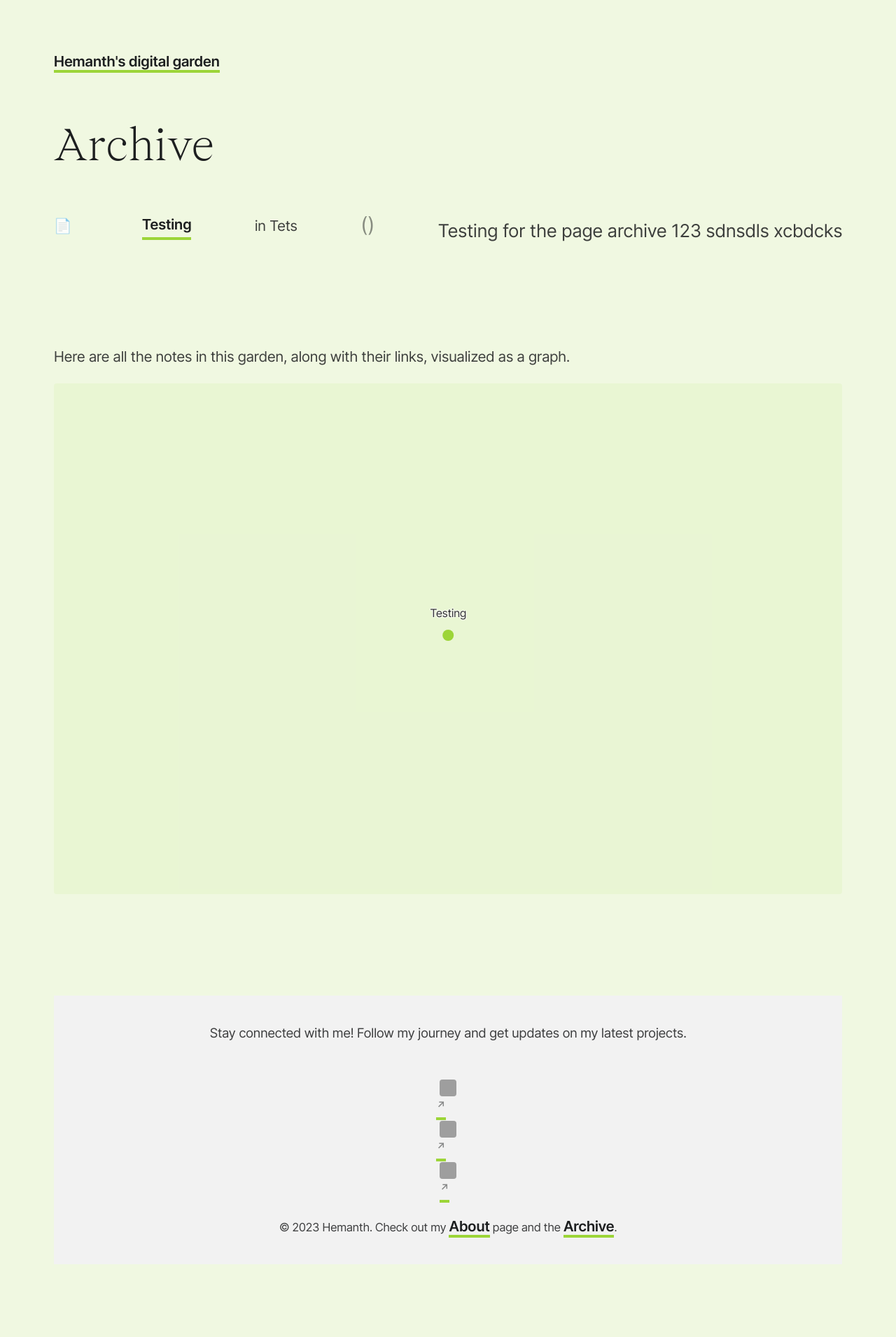
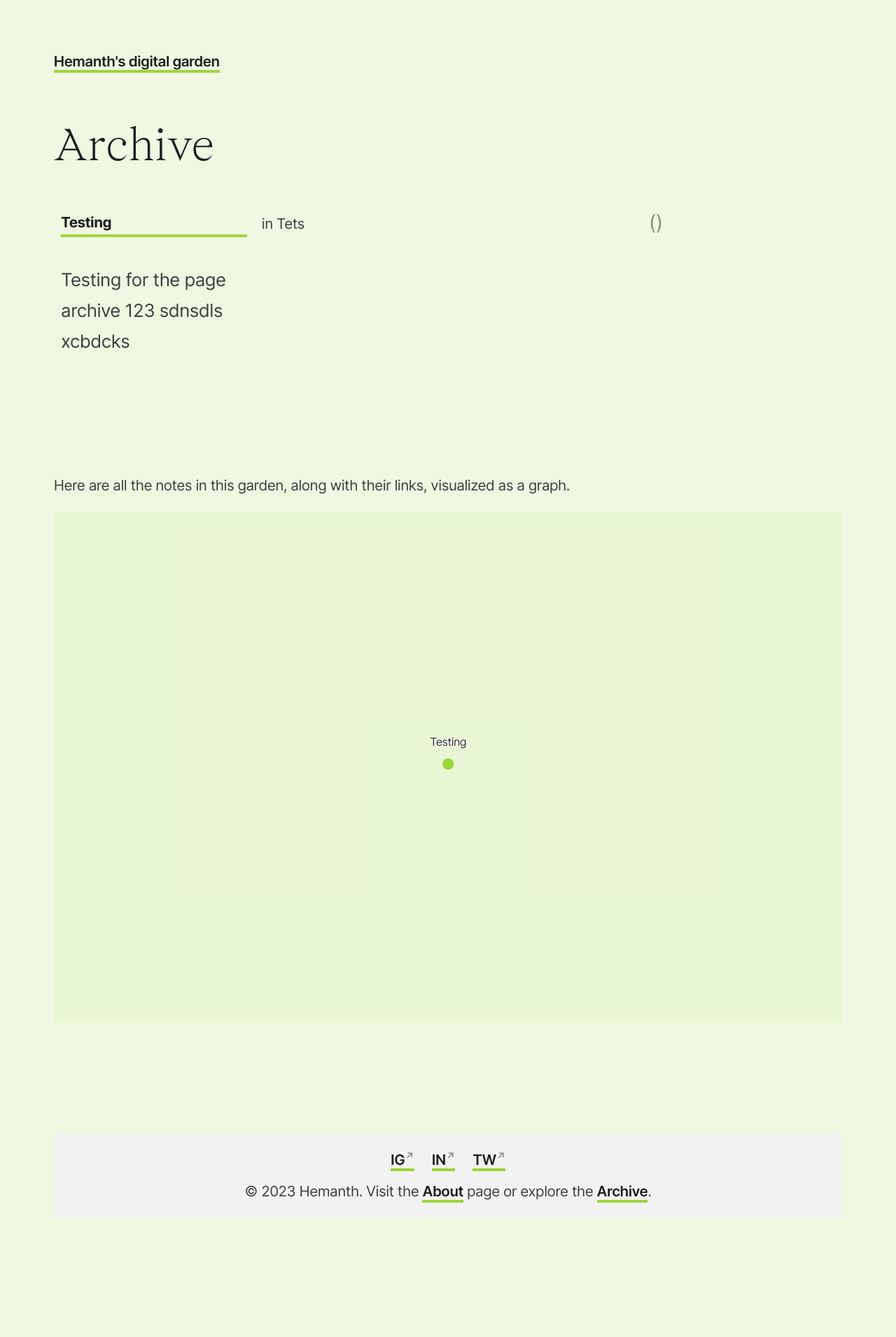
Before and after one commit to hemanthkapa/web-page, a Jekyll site: the page built from _pages/archive.md, in a window 1280 px wide. Shown: the whole page at 70% size. Built offline with Jekyll 4.4.1, drawn with Linux system fonts in a browser that asks for light colours; after the commit the page ends 1845 px from its top, so only the background shows below that; grey boxes are pictures that could not be loaded.

Commit message:
changes made

```diff
--- a/_config.yml
+++ b/_config.yml
@@ -1,51 +1,57 @@
 title: Hemanth's digital garden
 url: "https://zesty-starlight-5f6b13.netlify.app/"
 favicon: 🥬
-include: ["_pages"]
 
 # https://jekyllrb.com/docs/configuration/options/
 timezone: America/New_York
 
-# Comment out .htaccess if you're uploading to a non-Apache server such as Netlify
-include: [".htaccess"]
+# The 'include' field should list all directories and files that need to be included in the build process.
+# However, it should be stated only once with all necessary items in a single array.
+include:
+  - "_pages"
+  - ".htaccess" # Include .htaccess only if you are using an Apache server. Comment out if on Netlify.
 
-# Remove obsidian-templates and delete the folder if you aren't using Obsidian Templates plugin
-exclude: ["_includes/notes_graph.json", "obsidian-templates"]
+# Exclude certain files or directories from the build process
+exclude:
+  - "_includes/notes_graph.json"
+  - "obsidian-templates" # Remove this and the folder if not using Obsidian Templates plugin
 
-# If you are using a host that cannot resolve URLs that do
-# not end with .html (such as Neocities or Dreamhost), set this to 'true'.
+# Set this to 'true' if your host requires URLs to end with .html
 use_html_extension: true
 
-# 'True' displays notes graph at bottom of each note
-show_notes_graph: True
+# 'True' displays notes graph at the bottom of each note
+show_notes_graph: true
 
-# Set to `true` to open non-internal links in new tabs, or
-# set to `false` to open non-internal links in current tab.
+# Determines how non-internal links are opened
 open_external_links_in_new_tab: true
 
+# Default permalink structure
 permalink: slug
 
-# Set to 'true' to generate excerpts for pages. Notes are technically pages.
+# Set to 'true' to generate excerpts for pages
 page_excerpts: true
 
+# Plugins used in the site
 plugins:
   - jekyll-last-modified-at
 
+# Collections define custom groups of content within the Jekyll site.
 collections:
   notes:
     output: true
-    permalink: /:slug
+    permalink: /:slug # Set a custom permalink for items in the 'notes' collection
 
   pages:
     output: true
-    permalink: /:slug
+    permalink: /:slug # Set a custom permalink for items in the 'pages' collection
 
+# Default settings for pages and posts
 defaults:
   - scope:
-      path: "**/*"
+      path: "**/*" # Applies to all files
     values:
-      layout: "default"
+      layout: "default" # Use the "default" layout as the default
   - scope:
-      path: "_notes/**/*.md"
+      path: "_notes/**/*.md" # Applies to Markdown files in the '_notes' directory
     values:
-      layout: "note"
+      layout: "note" # Use the "note" layout for these files
--- a/_includes/footer.html
+++ b/_includes/footer.html
@@ -1,21 +1,10 @@
-<footer style="background-color: #f2f2f2; padding: 20px; text-align: center;">
-    <p style="margin-bottom: 15px; font-size: 0.9em;">
-      Stay connected with me! Follow my journey and get updates on my latest projects.
+<footer style="background-color: #f2f2f2; padding: 20px; text-align: center; font-size: 0.8em;">
+    <div style="margin-bottom: 10px;">
+      <a href="https://www.instagram.com/hemanth.kapa/" target="_blank" style="margin: 0 10px;">IG</a>
+      <a href="https://www.linkedin.com/in/hemanth-kapa/" target="_blank" style="margin: 0 10px;">IN</a>
+      <a href="https://www.twitter.com/kapahemanth" target="_blank" style="margin: 0 10px;">TW</a>
+    </div>
+    <p style="margin: 0;">
+      © 2023 Hemanth. Visit the <a class="internal-link" href="about.html">About</a> page or explore the <a class="internal-link" href="archive.html">Archive</a>.
     </p>
-
-    <div>
-      <a href="https://www.instagram.com/hemanth.kapa/" target="_blank" style="margin: 0 10px;">
-        <img src="assets/icons/instagram.svg" alt="Instagram" style="width: 24px; height: 24px;">
-      </a>
-      <a href="https://www.linkedin.com/in/hemanth-kapa/" target="_blank" style="margin: 0 10px;">
-        <img src="assets/icons/linkedin.svg" alt="LinkedIn" style="width: 24px; height: 24px;">
-      </a>
-      <a href="https://www.twitter.com/kapahemanth" target="_blank" style="margin: 0 10px;">
-        <img src="assets/icons/twitter.svg" alt="Twitter" style="width: 24px; height: 24px;">
-      </a>
-    </div>
-
-    <p style="margin-top: 15px; font-size: 0.8em;">
-      © 2023 Hemanth. Check out my <a class="internal-link" href="about.html">About</a> page and the <a class="internal-link" href="archive.html">Archive</a>.
-    </p>
-  </footer>
+</footer>
--- a/assets/css/style.css
+++ b/assets/css/style.css
@@ -194,10 +194,11 @@ ul.archive {
 }
 
 ul.archive li {
-  display: flex;
+  display: grid;
+  grid-template-columns: 1fr 2fr 1fr;
+  gap: 1em;
   align-items: center;
-  justify-content: space-between;
-  padding: 0.5em 0;
+  padding: 0.5em;
   border-bottom: 1px solid var(--text-color-faded);
 }
 
@@ -206,9 +207,9 @@ ul.archive li:last-child {
 }
 
 ul.archive li a {
-  font-weight: 600;
   color: var(--heading-color);
   text-decoration: none;
+  font-weight: bold;
   transition: color 0.3s ease;
 }
 
@@ -224,20 +225,14 @@ ul.archive span {
 ul.archive p {
   color: var(--text-color);
   font-size: 0.75rem;
-  margin: 0.5em 0 0;
+  margin-top: 0.5em;
 }
 
-/* Emojis as icons */
-ul.archive li:before {
-  content: "📄";
-  margin-right: 0.5em;
-}
-
-/* Responsive design for archive items */
+/* Responsive design for smaller screens */
 @media (max-width: 768px) {
   ul.archive li {
-    flex-direction: column;
-    align-items: flex-start;
+    grid-template-columns: 1fr;
+    text-align: left;
   }
 }
 
```
Also changed, not shown: index.md (+16 -18 lines).
